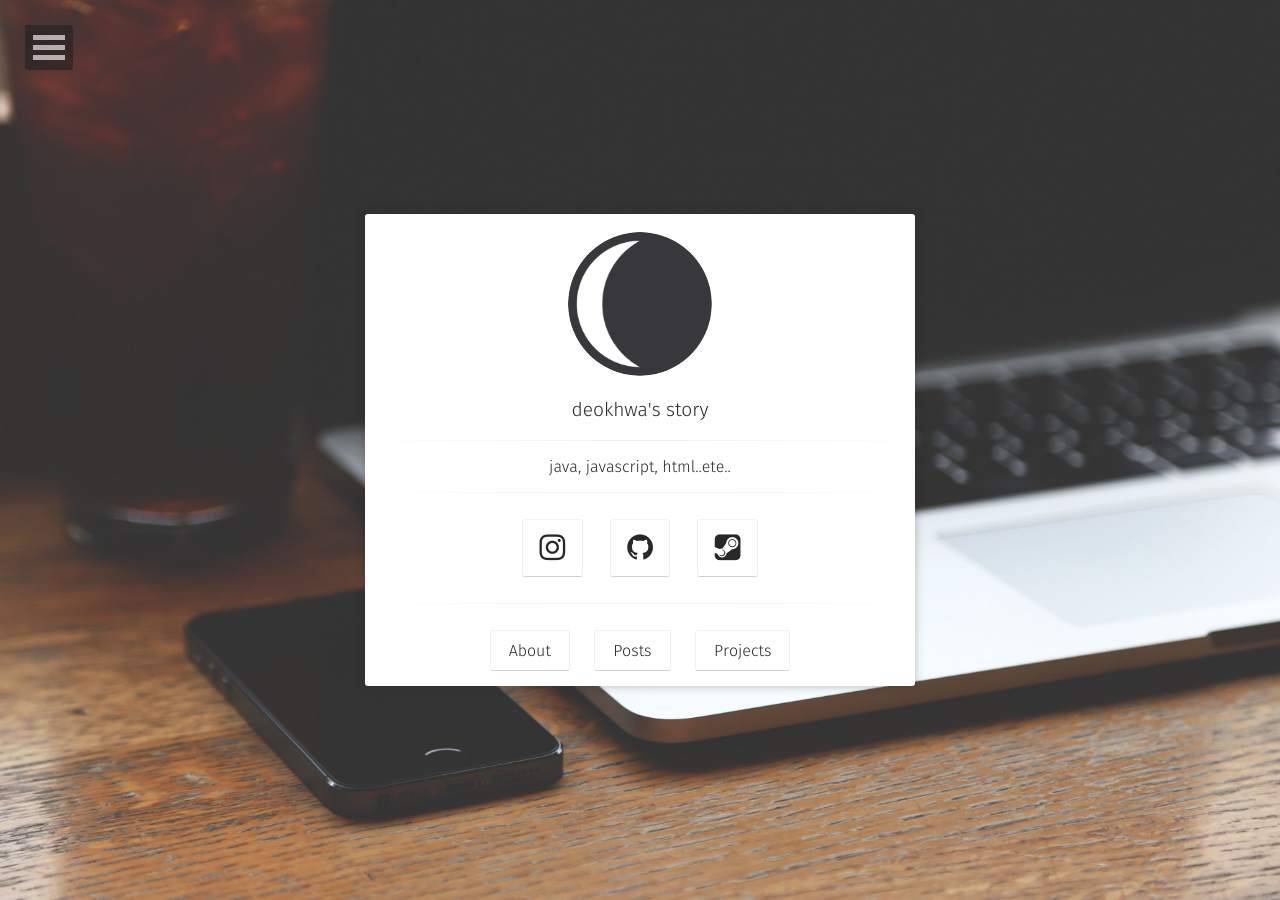
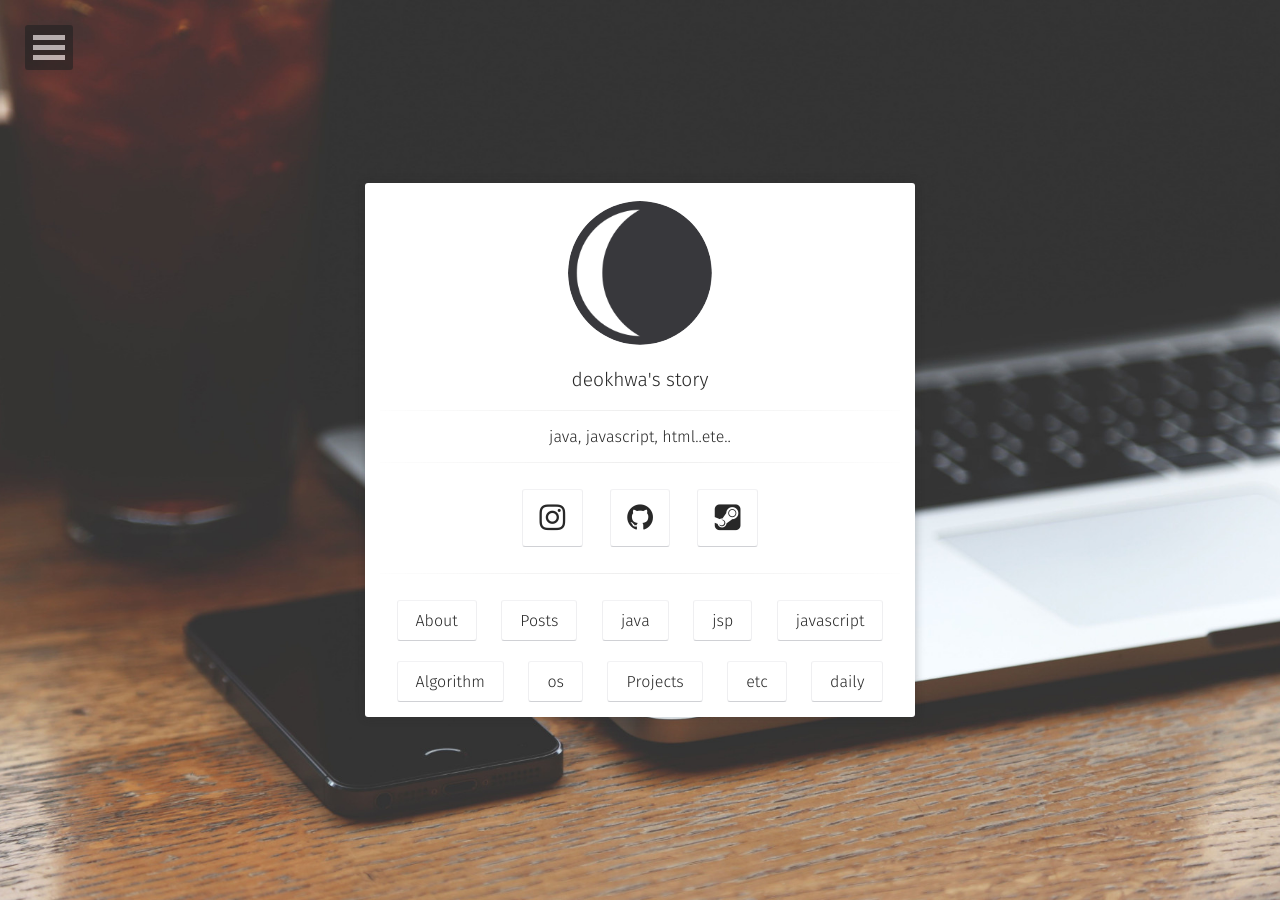
Before and after one commit to deokhwaya/blog, a Jekyll site: the page built from index.html, in a window 1280 px wide. Built offline with Jekyll 4.4.1, drawn with Linux system fonts in a browser that asks for light colours; some web fonts are replaced.

Commit message:
layout 변경

```diff
--- a/_layouts/home.html
+++ b/_layouts/home.html
@@ -1,14 +1,19 @@
 ---
 layout: compress
 ---
+
 <!DOCTYPE html>
 <!--[if lt IE 7]><html class="no-js lt-ie9 lt-ie8 lt-ie7"> <![endif]-->
 <!--[if (IE 7)&!(IEMobile)]><html class="no-js lt-ie9 lt-ie8"><![endif]-->
 <!--[if (IE 8)&!(IEMobile)]><html class="no-js lt-ie9"><![endif]-->
-<!--[if gt IE 8]><!--> <html class="no-js"><!--<![endif]-->
+<!--[if gt IE 8]><!-->
+<html class="no-js">
+<!--<![endif]-->
+
 <head>
     {% include head.html %}
 </head>
+
 <body>
     {% include nav.html %}
     <!-- Header -->
@@ -32,19 +37,42 @@ layout: compress
                 {% include social-links.html %}
                 <hr class="hr-line">
                 <h3 class="title">
-                         <a class="btn zoombtn" href="{{ site.url }}/about">
+                    <a class="btn zoombtn" href="{{ site.url }}/about/">
                         About
                     </a>
-                         <a class="btn zoombtn" href="{{ site.url }}/posts">
+                    <a class="btn zoombtn" href="{{ site.url }}/posts/">
                         Posts
                     </a>
-                         <a class="btn zoombtn" href="{{ site.url }}/projects">
+                    <a class="btn zoombtn" href="{{ site.url }}/java/">
+                        java
+                    </a>
+                    <a class="btn zoombtn" href="{{ site.url }}/jsp/">
+                        jsp
+                    </a>
+                    <a class="btn zoombtn" href="{{ site.url }}/javascript/">
+                        javascript
+                    </a>
+                    <a class="btn zoombtn" href="{{ site.url }}/algorithm/">
+                        Algorithm
+                    </a>
+                    <a class="btn zoombtn" href="{{ site.url }}/os/">
+                        os
+                    </a>
+                    <a class="btn zoombtn" href="{{ site.url }}/projects/">
                         Projects
                     </a>
+                    <a class="btn zoombtn" href="{{ site.url }}/etc/">
+                        etc
+                    </a>
+                    <a class="btn zoombtn" href="{{ site.url }}/daily/">
+                        daily
+                    </a>
+
                 </h3>
             </div>
         </div>
     </header>
     {% include scripts.html %}
 </body>
+
 </html>
--- a/_layouts/post.html
+++ b/_layouts/post.html
@@ -38,7 +38,7 @@ layout: compress
                 </div>
             </div>
         </div>
-        {% if page.comments and site.disqus_shortname %}<section id="disqus_thread" class="animated fadeInUp"></section><!-- /#disqus_thread -->{% endif %}
+        {% if site.disqus_shortname %}<section id="disqus_thread" class="animated fadeInUp"></section><!-- /#disqus_thread -->{% endif %}
     </header>
     {% include scripts.html %}
     {% if site.mathjax == true %}
--- a/_layouts/project.html
+++ b/_layouts/project.html
@@ -25,7 +25,7 @@ layout: compress
                     {% for post in site.posts %}
                         {% if post.project %}
                     <ul>
-                        <li class="wow fadeInLeft" data-wow-duration="1.5s">
+                        <li class="wow fadeInLeft" data-wow-duration="0.5s">
                             <a class="zoombtn" href="{{ site.url }}{{ post.url }}">{{ post.title }}</a>
                             <p>{{ post.excerpt }}</p>
                             <a href="{{ site.url }}{{ post.url }}" class="btn zoombtn">Read More</a>
```
Also changed, not shown: _layouts/post-list.html (+21 -3 lines), _layouts/page.html (line endings or trailing spaces). Lines whose indentation alone changed are shown as unchanged.
